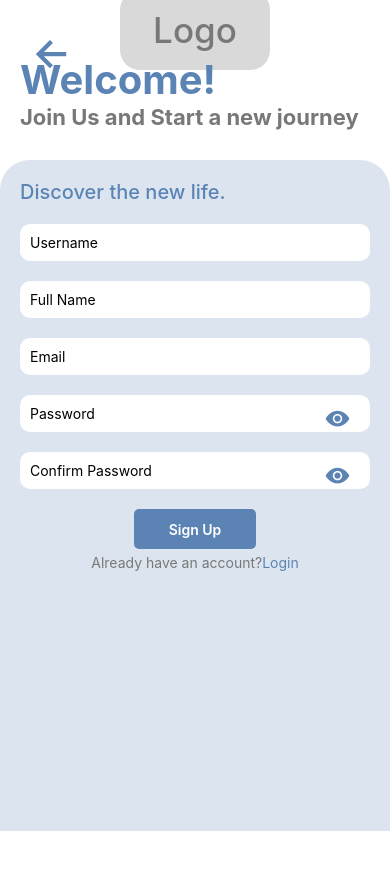
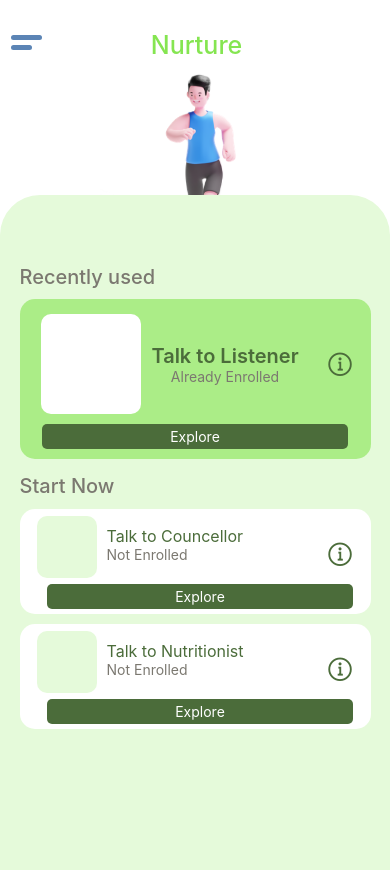
Before and after one commit to Dhananjay-JSR/RN-UBGOT, a React Native app: screen / in a window 390 px wide. Shown: the top 870 px of the page. Before the commit the page ends 844 px from the top, so only its background shows below. Built offline with nearby package versions, Linux system fonts and the light colour scheme.

Commit message:
Nurture Component Added

```diff
--- a/App.tsx
+++ b/App.tsx
@@ -1,6 +1,8 @@
 // import StartUpPage from "./Components/StartupPage";
 import LoginPage from "./Components/Screens/LoginPage"
+import NurturePage from "./Components/Screens/NurturerPage"
 
 export default function App (){
-  return <LoginPage/>
+  // return <LoginPage/>
+  return <NurturePage/>
 }
--- /dev/null
+++ b/Components/Modules/MiddleWareScreen.tsx
@@ -0,0 +1,101 @@
+import React from "react";
+import { ColorValue, Image, Pressable, Text, View } from "react-native";
+interface ScreenProps{
+    title:string,
+    titleColor:ColorValue,
+    backgroundColor:ColorValue,
+    ImageType:"Nurture"|"Meditate"|"Inspire",
+    children:React.ReactNode
+}
+export default function MiddlewareScreen(props:ScreenProps){
+    let imageSrc = require("./../Assets/boy_running.png")
+    if (props.ImageType=="Nurture"){
+        imageSrc = require("./../Assets/boy_running.png")
+    }else if (props.ImageType=="Meditate"){
+
+    }else if (props.ImageType=="Inspire"){
+
+    }
+
+    return <>
+    <View style={{
+        marginTop:30
+    }}>
+    <View style={{
+        marginLeft:6,
+        marginRight:6,
+        backgroundColor:'transparent',
+        display:'flex',
+        flexDirection:'row',
+    }}>
+       <Pressable onPress={()=>{
+
+}} style={{
+      height:25,
+      width:55,
+      margin:5,
+      flex:1.2
+  }}>
+  <View style={{
+      width:'90%',
+      backgroundColor:'#5B84B5',
+      borderRadius:30,
+      height:'20%'
+  }}></View>
+  <View style={{
+      marginTop:5,
+      width:'60%',
+      borderRadius:30,
+      backgroundColor:'#5B84B5',
+      height:'20%'
+  }}></View>
+</Pressable>
+            <Text style={{
+                color:props.titleColor,
+                fontSize:25,
+                paddingLeft:45,
+                fontWeight:'500',
+                textAlign:'center',
+                flex:7
+            }}>
+            {props.title}
+            </Text>
+            <View style={{
+                backgroundColor:'transparent',
+                height:'100%',
+                flex:3
+            }}>
+
+            </View>
+    </View>
+    </View>
+    <View style={{
+        height:'100%',
+    }}>
+     <View style={{
+        elevation:100,
+         width:'100%',
+         display:'flex',
+         justifyContent:'center',
+         alignItems:'center'
+        }}>
+
+    <Image style={{
+        height:200,
+        width:190,
+    }} source={imageSrc}/>
+    </View>
+    <View style={{
+        marginTop:-70,
+        elevation:-1,
+        backgroundColor:props.backgroundColor,
+        borderTopLeftRadius:40,
+        borderTopRightRadius:40,
+        height:'100%',
+        paddingTop:70
+    }}>
+       {props.children}
+    </View>
+    </View>
+    </>
+}
--- /dev/null
+++ b/Components/Screens/NurturerPage.tsx
@@ -0,0 +1,217 @@
+import { ColorValue, Image, Pressable, Text, View } from "react-native";
+import MiddlewareScreen from "../Modules/MiddleWareScreen";
+import Icon from 'react-native-vector-icons/Ionicons'
+
+interface ComponentsProps{
+    Text1:string,
+    Text2:string,
+    backgroundColor:ColorValue,
+    profileColor:ColorValue,
+    ContainerHeight:number,
+    AvatarHeight:number,
+    AvatarWidth:number,
+    fontSize:number
+}
+function ComponentFrame(props:ComponentsProps){
+    return <>
+    <View style={{
+        position:'relative',
+        marginTop:10,
+        height:props.ContainerHeight,
+        padding:5,
+        alignItems:'center',
+        borderRadius:15,
+        width:'100%',
+        backgroundColor:props.backgroundColor
+    }}>
+        <View style={{
+            marginTop:10,
+            marginRight:40,
+            display:'flex',
+            width:'100%',
+            justifyContent:'center',
+
+            flexDirection:'row'
+        }}>
+            <View style={{
+                height:props.AvatarHeight,
+                width:props.AvatarWidth,
+                borderRadius:10,
+                backgroundColor:props.profileColor
+            }}>
+            </View>
+            <View style={{
+                padding:10,
+                height:100,
+                justifyContent:'center',
+                alignItems:'center'
+            }}>
+                <Text style={{
+                    color:'#4B6C3A',
+                    fontSize:props.fontSize,
+                    fontWeight:'600'
+                }}>
+                {props.Text1}
+                </Text>
+                <Text style={{
+                    color:'#7B7870'
+                }}>
+                {props.Text2}
+                </Text>
+            </View>
+        </View>
+                <Pressable onPress={()=>{
+
+                }} style={{
+                    position:'absolute',
+                    right:15,
+                    top:50
+                }}>
+                    <Icon name="information-circle-outline" size={30} color={"#4b6c3a"}/>
+                </Pressable>
+                <Pressable  onPress={()=>{
+
+                }}style={{
+                    backgroundColor:'#4B6C3A',
+                    marginTop:10 ,
+                    borderRadius:5,
+                    height:25,
+                    width:'90%',
+                    justifyContent:'center',
+                }}>
+                    <Text style={{
+                        textAlign:'center',
+                        color:'white',
+                    }}>
+                        Explore
+                    </Text>
+                </Pressable>
+    </View>
+    </>
+}
+
+function Component2(props:{text1:string,text2:string}){
+    return <><View style={{
+        position:'relative',
+        marginTop:10,
+        borderRadius:15,
+        height:105,
+        backgroundColor:'white',
+        paddingLeft:10,
+        width:'100%'
+    }}>
+        <View style={{
+            margin:7,
+            display:'flex',
+            width:'100%',
+            height:'70%',
+            flexDirection:'row'
+        }}>
+            <View style={{
+                backgroundColor:"#E5FADA",
+                height:"85%",
+                width:60,
+                borderRadius:10,
+            }}>
+
+            </View>
+            <View style={{
+                padding:10,
+
+            }}>
+
+            <Text style={{
+                fontSize:16,
+                color:'#4B6C3A',
+
+            }}>
+                {props.text1}
+            </Text>
+            <Text style={{
+                color:'#7B7870'
+            }}>
+                {props.text2}
+            </Text>
+            </View>
+        </View>
+            <Pressable onPress={()=>{}} style={{
+                marginTop:-13,
+                height:25,
+                width:'100%',
+                display:'flex',
+                justifyContent:'center',
+                alignItems:'center'
+            }}>
+                <View style={{
+                    backgroundColor:'#4B6C3A',
+                    height:'100%',
+                    width:'90%',
+                    borderRadius:5,
+                    justifyContent:'center',
+                    alignItems:'center'
+                }}>
+                    <Text style={{
+                        color:'white',
+                        textAlign:'center'
+                    }}>
+                        Explore
+                    </Text>
+                </View>
+            </Pressable>
+            <Pressable onPress={()=>{
+
+}} style={{
+    position:'absolute',
+    right:15,
+    top:30
+}}>
+    <Icon name="information-circle-outline" size={30} color={"#4b6c3a"}/>
+</Pressable>
+        </View></>
+}
+
+
+export default function NurturePage(){
+
+    return <MiddlewareScreen title="Nurture" titleColor={'#85E551'} backgroundColor={'#e5fada'} ImageType={"Nurture"}>
+        <View style={{
+                height:'100%',
+                width:'100%',
+                alignItems:'center'
+        }}>
+            <View style={{
+height:'100%',
+width:'90%'
+            }}>
+                <Text style={{
+                    color:'#7B7870',
+                    fontWeight:'500',
+                    fontSize:20
+                }}>
+                Recently used
+                </Text>
+                <ComponentFrame AvatarHeight={100} AvatarWidth={100} ContainerHeight={160} fontSize={20} Text1={"Talk to Listener"} Text2={"Already Enrolled"} backgroundColor={"#88e6559e"} profileColor={"white"}/>
+                <View style={{
+                marginTop:15
+            }}>
+                <Text style={{
+                    color:'#7B7870',
+                    fontWeight:'500',
+                    fontSize:20
+                }}>
+                    Start Now
+                </Text>
+                <View style={{
+                    marginTop:1
+                }}>
+ <Component2 text1="Talk to Councellor" text2="Not Enrolled"/>
+ <Component2 text1="Talk to Nutritionist" text2="Not Enrolled"/>
+                </View>
+            </View>
+            </View>
+
+
+        </View>
+    </MiddlewareScreen>
+
+}
```
Also changed, not shown: Components/Assets/boy_running.png (added).
